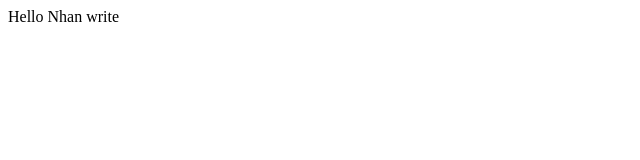
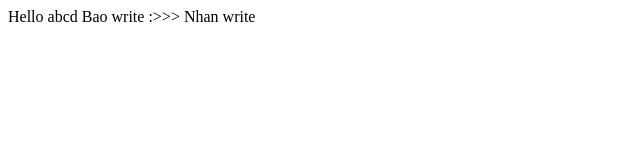
Before and after one commit to tn9th8/git-tester, a plain HTML site: page index.html in a window 1280 px wide. Shown: the whole page, without its empty margins (0-640 px from the left). Drawn offline with Linux system fonts and the light colour scheme.

Commit message:
test - bao

```diff
--- a/index.html
+++ b/index.html
@@ -7,7 +7,11 @@
 </head>
 
 <body>
-    Hello
+    Hello abcd
+
+
+    Bao write :>>>
+
 
     Nhan write
 </body>
```
